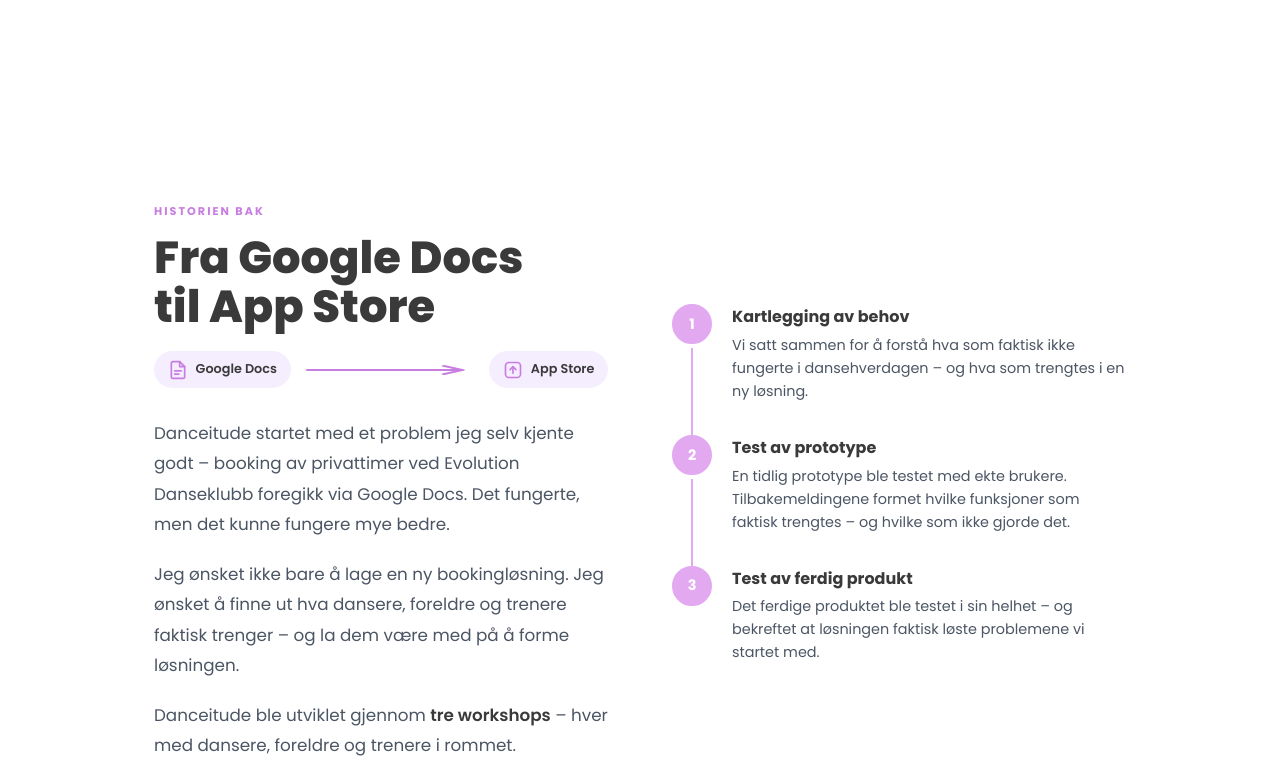
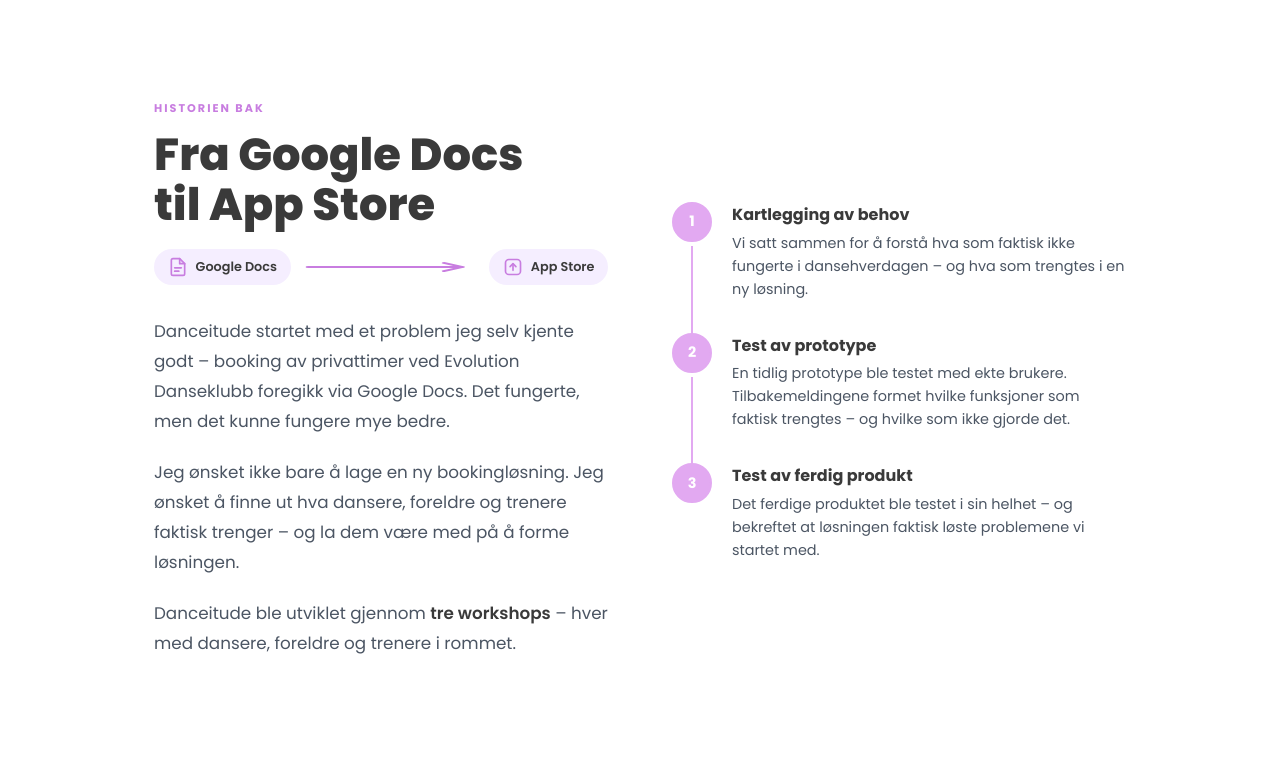
Before and after one commit to mariellevitting/danceitude-website, a plain HTML site: page index.html in a window 1280 px wide. Shown: the part 4903-5666 px from the top of the page. Drawn offline with Linux system fonts and the light colour scheme.

Commit message:
Remove double padding before "Visjonen" section
#om (the workshop story section) inherited the generic section{padding}
rule AND its inner .story-grid had its own clamp() padding, stacking to
roughly double the intended spacing above/below - most visible as an
oversized gap right before the "Visjonen / Mer enn en bookingapp"
section. .story-grid already owns all the spacing for this section, so
#om's own padding is redundant; zero it out.

Co-Authored-By: Claude Sonnet 5 <noreply@anthropic.com>

```diff
--- a/index.html
+++ b/index.html
@@ -633,6 +633,10 @@
   </div>
 
   <style>
+    /* #om.story-section har allerede padding via .story-grid under – nullstill sectionens
+       egen standardpadding (fra den generiske "section"-regelen) så den ikke legger seg oppå
+       og dobler luften over/under, særlig merkbart rett før "Visjonen". */
+    #om { padding: 0; }
     #om .story-grid { max-width:1100px; margin:0 auto; padding:clamp(4rem,8vw,7rem) clamp(1.5rem,5vw,4rem); display:grid; grid-template-columns:1fr 1fr; gap:4rem; align-items:center; }
     #om .story-col-text { min-width:0; }
 
```
